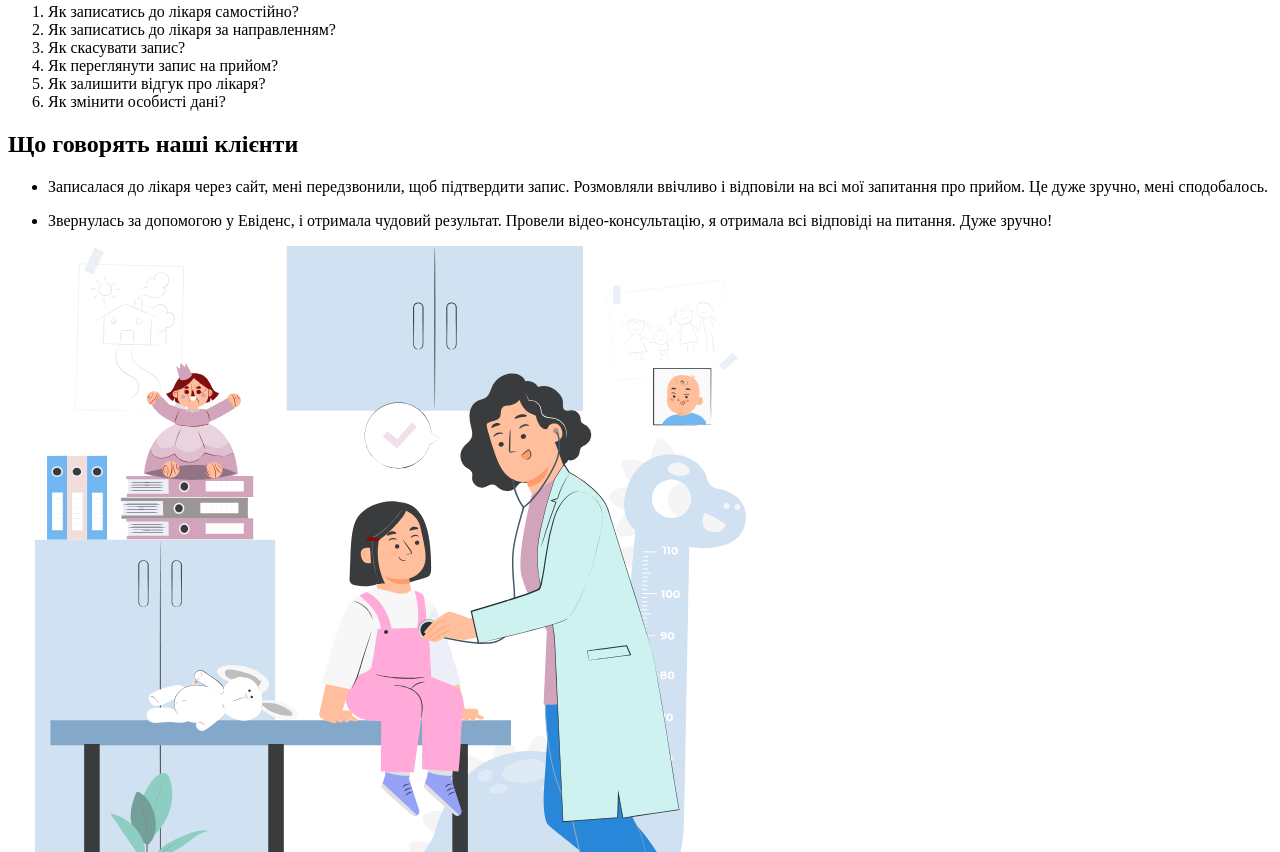
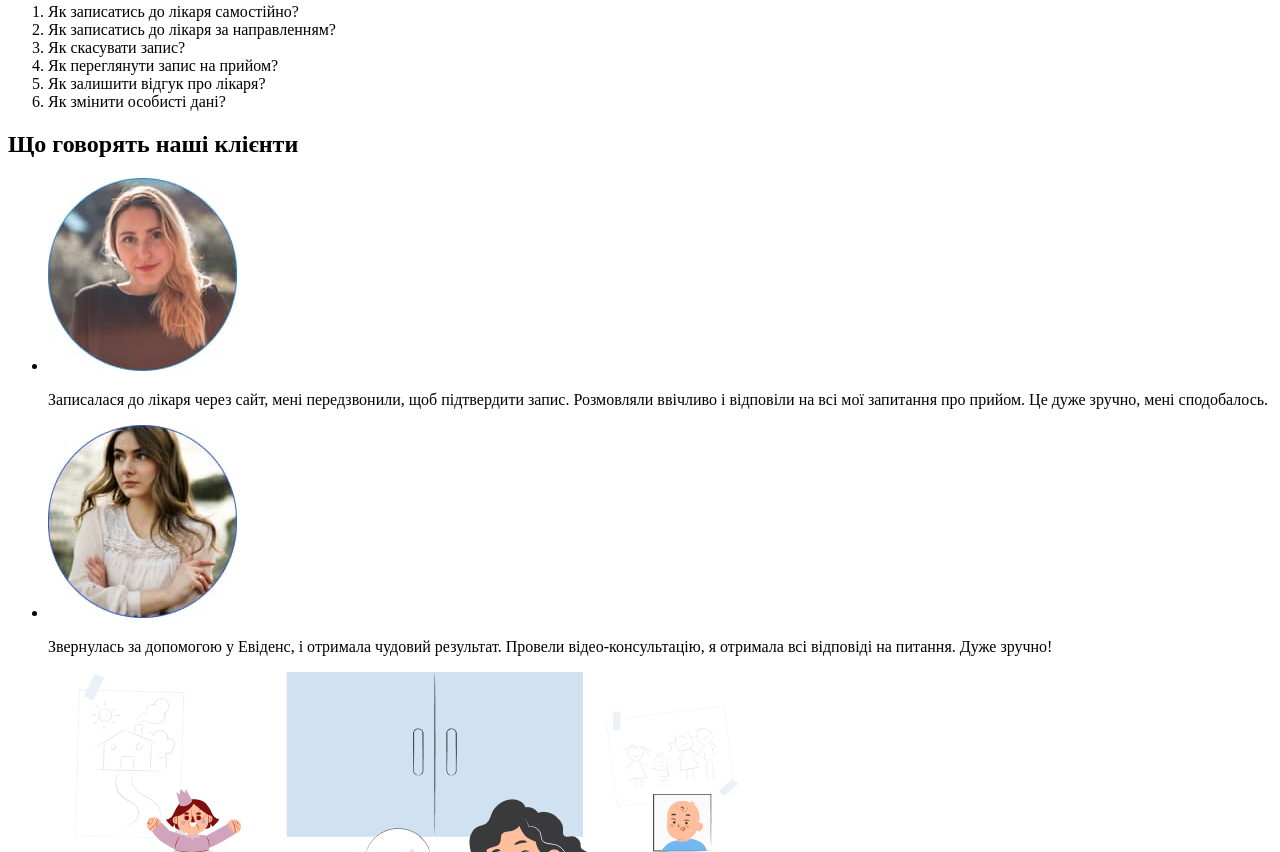
Before and after one commit to Nastyaashh/evidence, a plain HTML site: page index.html in a window 1280 px wide. Shown: the part 1528-2380 px from the top of the page. Drawn offline with Linux system fonts and the light colour scheme.

Commit message:
update html

```diff
--- a/index.html
+++ b/index.html
@@ -122,19 +122,21 @@
             <h2 id="response">Що говорять наші клієнти</h2>
             <ul>
                 <li>
+                    <img src="./images/response-1(2).jpg" alt="the first client">
                     <p>
                     Записалася до лікаря через сайт, мені передзвонили, щоб підтвердити запис. Розмовляли ввічливо і відповіли на всі мої
                     запитання про прийом. Це дуже зручно, мені сподобалось.
                     </p>
                 </li>
                 <li>
+                    <img src="./images/response-2(2).jpg" alt="the second client">
                     <p>
                     Звернулась за допомогою у Евіденс, і отримала чудовий результат. Провели відео-консультацію, я отримала всі відповіді на
                     питання. Дуже зручно!
                     </p>
                 </li>
             </ul>
-            <img src="./images/clients.svg" alt="clients" width="743" height="731">
+            <img src="./images/clients-min.png" alt="clients" width="743" height="731">
         </section>
     </main>
     <footer>
--- /dev/null
+++ b/styles.css
@@ -0,0 +1,3 @@
+body {
+    background-color: ECEFF7;
+}
```
Also changed, not shown: images/clients-min.png (added), images/clients.svg (deleted), images/response-1(2).jpg (added), images/response-2(2).jpg (added).
